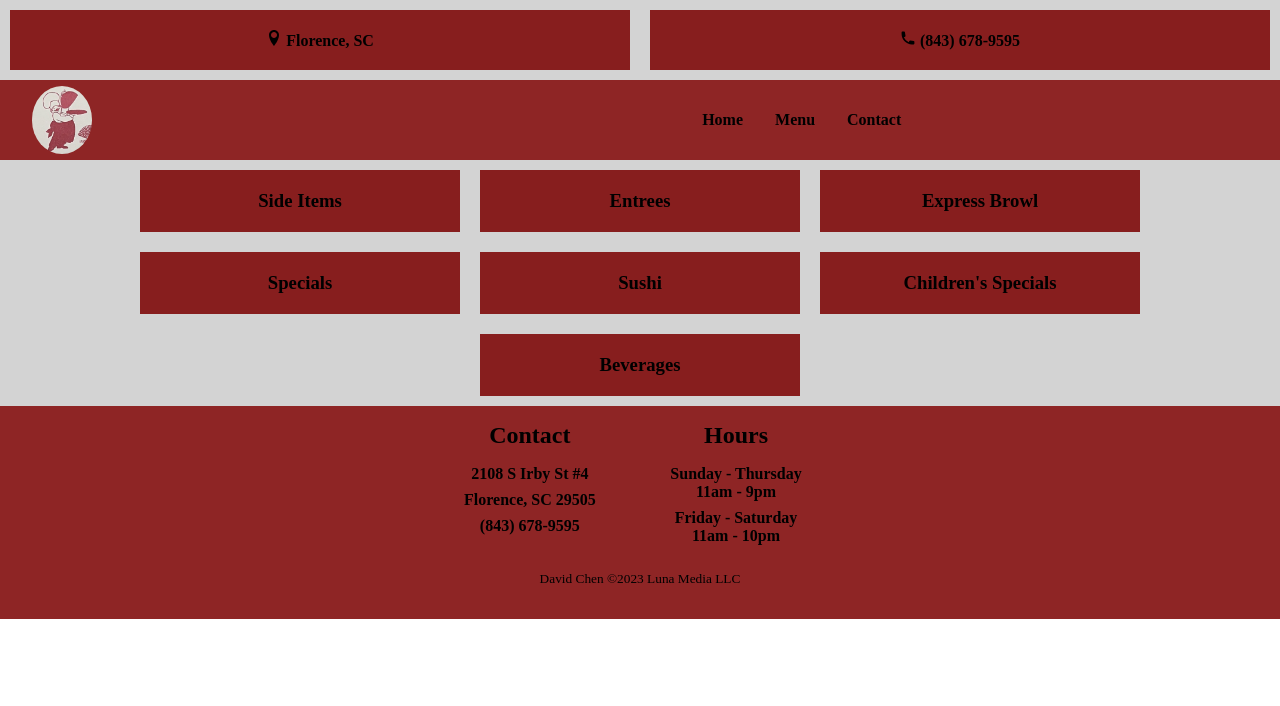
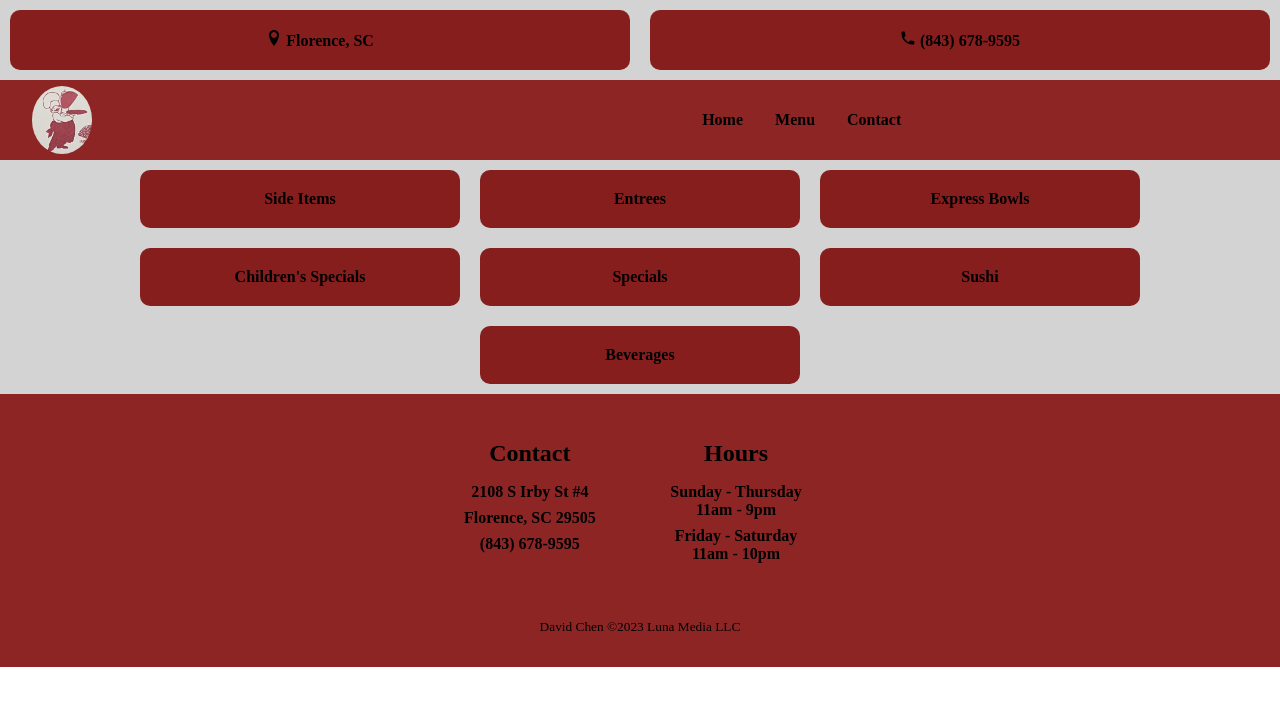
Before and after one commit to dchen8419/New_Tokyo_Express, a React (Create React App) app: page / in a window 1280 px wide. Shown: the top 706 px of the page. Built offline with nearby package versions, Linux system fonts and the light colour scheme.

Commit message:
finished menu banner

```diff
--- a/src/Components/Footer/Footer.css
+++ b/src/Components/Footer/Footer.css
@@ -16,6 +16,8 @@
 
 .footer-link-wrapper {
     display: flex;
+    padding-bottom: 30px;
+    padding-top: 30px;
 }
 
 .footer-link-items {
--- a/src/Components/Footer/Footer.jsx
+++ b/src/Components/Footer/Footer.jsx
@@ -3,7 +3,7 @@ import './Footer.css'
 
 export const Footer = () => {
     return (
-        <div className='footer-container'>
+        <div id="Contact" className='footer-container'>
             <div className='footer-links'>
                 <div className='footer-link-wrapper'>
                     <div className='footer-link-items'>
--- a/src/Components/Header/Header.css
+++ b/src/Components/Header/Header.css
@@ -13,6 +13,7 @@
     text-align: center;
     font-weight: bold;
     background-color: rgba(123, 0, 0, 0.854);
+    border-radius: 10px;
 }
 
 .header-container a:hover {
--- a/src/Components/MenuBanner/MenuBanner.css
+++ b/src/Components/MenuBanner/MenuBanner.css
@@ -14,4 +14,10 @@
     text-align: center;
     font-weight: bold;
     background-color: rgba(123, 0, 0, 0.854);
+    border-radius: 10px;
 }
+
+.MenuBanner-container a:hover {
+    color: white;
+    cursor: pointer;
+}
--- a/src/Components/MenuBanner/MenuBanner.jsx
+++ b/src/Components/MenuBanner/MenuBanner.jsx
@@ -5,25 +5,25 @@ function MenuBanner() {
     return (
         <div className='MenuBanner-container'>
             <div>
-                <h3>Side Items</h3>
+                <a href="#Side">Side Items</a>
             </div>
             <div>
-                <h3>Entrees</h3>
+                <a href="#Entrees">Entrees</a>
             </div>
             <div>
-                <h3>Express Browl</h3>
+                <a href='#Express'>Express Bowls</a>
             </div>
             <div>
-                <h3>Specials</h3>
+                <a href='#Children'>Children's Specials</a>
             </div>
             <div>
-                <h3>Sushi</h3>
+                <a href='#Special'>Specials</a>
             </div>
             <div>
-                <h3>Children's Specials</h3>
+                <a href='#Sushi'>Sushi</a>
             </div>
             <div>
-                <h3>Beverages</h3>
+                <a href='#Beverages'>Beverages</a>
             </div>
         </div>
     )
```
